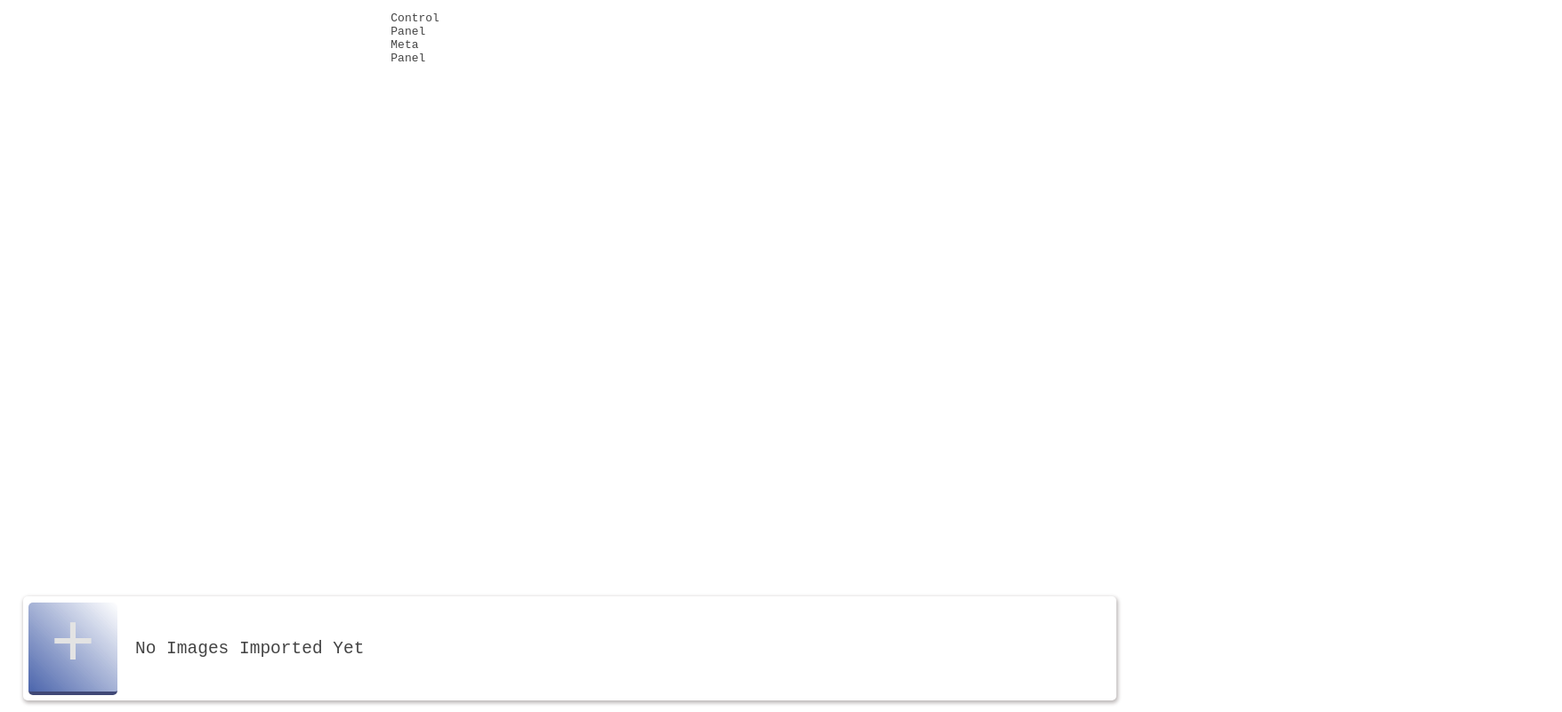
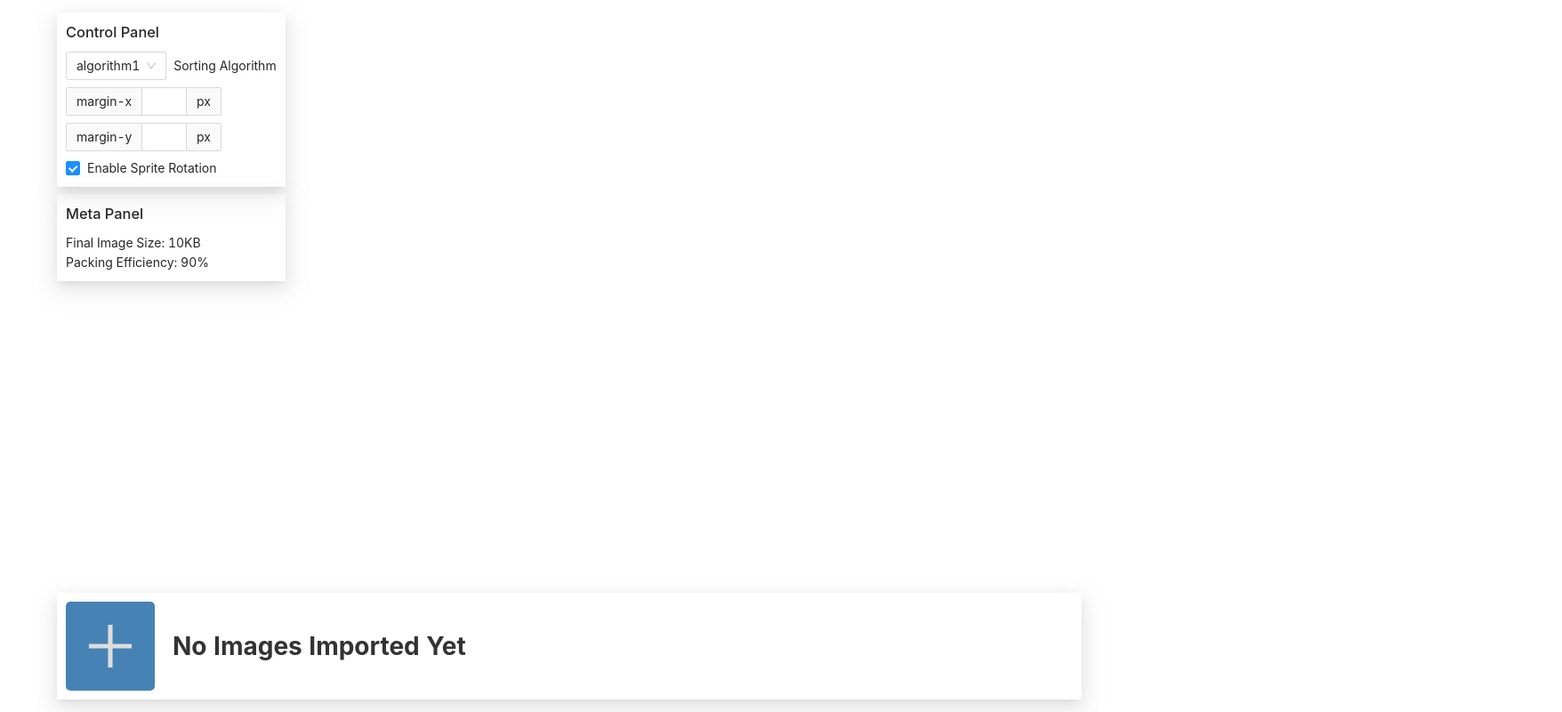
Before and after one commit to cosmicsplendor/texture-atlas-generator-gui, a React app: page / in a window 1280 px wide. Shown: the whole page at 89% size, 1756 px wide, since content can reach past the window. Built offline with nearby package versions, Linux system fonts and the light colour scheme.

Commit message:
Layout meta and control panels

```diff
--- a/package.json
+++ b/package.json
@@ -24,6 +24,8 @@
     "webpack-dev-server": "^3.11.1"
   },
   "dependencies": {
+    "@ant-design/icons": "^4.4.0",
+    "antd": "^4.10.3",
     "react": "^17.0.1",
     "react-dom": "^17.0.1",
     "uuid": "^8.3.2"
--- a/src/components/App.js
+++ b/src/components/App.js
@@ -1,11 +1,12 @@
 import Canvas from "./Canvas"
 import SidePanel from "./SidePanel"
 import ImportPanel from "./ImportPanel"
+import styles from "./style.css"
 
 const  App = () => {
     return (
         <div id="app">
-            <div className="upper-section">
+            <div className={styles.upperSection}>
                 <SidePanel />
                 <Canvas />
             </div>
--- a/src/components/ImportPanel/ImportBtn.js
+++ b/src/components/ImportPanel/ImportBtn.js
@@ -1,4 +1,5 @@
 import { useCallback, useContext } from "react"
+import { PlusOutlined } from "@ant-design/icons"
 
 import AppContext from "../../AppContext"
 import styles from "./style.css"
@@ -27,7 +28,7 @@ export default () => {
         <input id="import-field" type="file" style={{ display: "none" }} onChange={onNewFiles} multiple></input>
         <label htmlFor="import-field">
             <div className={styles.importBtn}>
-                    +
+                    <PlusOutlined/>
             </div>
         </label>
        </>
--- a/src/components/ImportPanel/ImportedItemsList/ImportedItem.js
+++ b/src/components/ImportPanel/ImportedItemsList/ImportedItem.js
@@ -7,12 +7,13 @@ export default ({ src, id }) => {
     const { importAxns } = useContext(AppContext)
     const removeImportedItem = useCallback(() => {
         importAxns.remove({ id })
-        console.log("This was called")
     }, [])
     return (
         <div className={styles.importedItem}>
             <img src={src} className={styles.importedImg}/>
-            <div className={styles.rmImportBtn} onClick={removeImportedItem}>&times;</div>
+            <div className={styles.rmImportBtn} onClick={removeImportedItem}>
+                <span>&times;</span>
+            </div>
         </div>
     )
 }
--- a/src/components/ImportPanel/ImportedItemsList/index.js
+++ b/src/components/ImportPanel/ImportedItemsList/index.js
@@ -11,7 +11,7 @@ export default () => {
         <>
             {
                 imports.length ?
-                imports.map(item => <ImportedItem key={item.id} {...item}/>) :
+                <div className={styles.importsContainer}> {imports.map(item => <ImportedItem key={item.id} {...item}/>)} </div> :
                 <div className={styles.noImportsMsg}> No Images Imported Yet </div>
             }
         </>
--- a/src/components/ImportPanel/index.js
+++ b/src/components/ImportPanel/index.js
@@ -1,12 +1,13 @@
 import ImportedItems from "./ImportedItemsList"
 import ImportBtn from "./ImportBtn"
+import Panel from "../UIPrimitives/Panel"
 import styles from "./style.css"
 
 export default () => {
     return (
-        <div className={styles.importPanel}>
+        <Panel className={styles.importPanel}>
             <ImportBtn />
             <ImportedItems />
-        </div>
+        </Panel>
     )
 }
--- a/src/components/ImportPanel/style.css
+++ b/src/components/ImportPanel/style.css
@@ -1,12 +1,21 @@
 .importPanel {
     display: flex;
     align-items: center;
-    padding: 0.5em;
-    box-shadow: 1px 2px 4px 1px #bdb8b8;
-    border-radius: 5px;
     display: flex;
-    width: 95%;
+    box-sizing: border-box;
+    width: 90%;
     margin: 1em 0;
+}
+
+.importsContainer {
+    display: flex;
+    overflow-x: scroll;
+    overflow-y: hidden;
+    flex-grow: 1;
+}
+
+.importsContainer::-webkit-scrollbar {
+    display: none;
 }
 
 .importPanelItem {
@@ -25,8 +34,8 @@
     width: 1em;
     height: 1em;
     position: absolute;
-    top: 2px;
-    right: 2px;
+    top: 5px;
+    right: 5px;
     padding: 2px;
     display: flex;
     justify-content: center;
@@ -52,10 +61,9 @@
 
 .importBtn {
     composes: importPanelItem;
-    background: linear-gradient(45deg, rgb(30, 62, 151), transparent);
-    border-bottom: 4px outset rgb(35, 55, 168);
-    font-size: 85px;
-    opacity: 0.8;
+    background: steelblue;
+    font-size: 60px;
+    opacity: 1;
     margin-right: 20px;
     display: flex;
     justify-content: center;
@@ -66,10 +74,11 @@
 }
 
 .importBtn:hover, .importBtn:focus, .importBtn:active {
-    opacity: 1;
-    font-size: 95px;
+    opacity: 0.8;
 }
 
 .noImportsMsg {
-    font-size: 1.5em;
+    font-size: 2em;
+    font-weight: 700;
+    color: #333;
 }
--- a/src/components/SidePanel/ControlPanel.js
+++ b/src/components/SidePanel/ControlPanel.js
@@ -1,7 +1,48 @@
+import { Select, Checkbox, Input, Space } from "antd"
+
+import Panel from "../UIPrimitives/Panel"
+import styles from "./style.css"
+
+const { Option } = Select
+
+const algorithms = [
+    "algorithm1",
+    "algorithm2",
+    "algorithm3"
+]
+
 export default () => {
     return (
-        <div>
-            Control Panel
-        </div>
+        <Panel>
+            <h3>
+                Control Panel
+            </h3>
+           <Space direction="vertical">
+                <div>
+                    <Space>
+                        <Select defaultValue={algorithms[0]} placeholder="sorting algorithm">
+                            {algorithms.map((a, i)=> <Option key={i} value={a}>{a}</Option>)}
+                        </Select>
+                        <div>Sorting Algorithm</div>
+                    </Space>
+                </div>
+                <div>
+                    <Space>
+                        <Input className={styles.input} addonBefore="margin-x" addonAfter="px" rows={3}/>
+                    </Space>
+                </div>
+                <div>
+                    <Space>
+                        <Input className={styles.input} addonBefore="margin-y" addonAfter="px"/>
+                    </Space>
+                </div>
+                <div>
+                    <Space>
+                        <Checkbox defaultChecked />
+                        <span>Enable Sprite Rotation</span>
+                    </Space>
+                </div>
+           </Space>
+        </Panel>
     )
 }
--- a/src/components/SidePanel/MetaPanel.js
+++ b/src/components/SidePanel/MetaPanel.js
@@ -1,7 +1,17 @@
+import Panel from "../UIPrimitives/Panel"
+
 export default () => {
     return (
-        <div>
-            Meta Panel
-        </div>
+        <Panel>
+            <h3>
+                Meta Panel
+            </h3>
+            <div>
+                Final Image Size: 10KB
+            </div>
+            <div>
+                Packing Efficiency: 90%
+            </div>
+        </Panel>
     )
 }
--- a/src/components/SidePanel/index.js
+++ b/src/components/SidePanel/index.js
@@ -1,11 +1,16 @@
+import { Space } from "antd"
+
 import ControlPanel from "./ControlPanel"
 import MetaPanel from "./MetaPanel"
+
 
 export default () => {
     return (
         <div>
+           <Space direction="vertical">
             <ControlPanel />
             <MetaPanel />
+           </Space>
         </div>
     )
 }
--- /dev/null
+++ b/src/components/SidePanel/style.css
@@ -0,0 +1,3 @@
+.input {
+    max-width: 175px;
+}
--- /dev/null
+++ b/src/components/UIPrimitives/Panel.js
@@ -0,0 +1,8 @@
+import styles from "./style.css"
+
+export default ({ children, className, ...props }) => {
+    const aggClassName = `${styles.panel} ${className || ""}`
+    return <div className={aggClassName} {...props}>
+        {children}
+    </div>
+}
--- /dev/null
+++ b/src/components/UIPrimitives/style.css
@@ -0,0 +1,4 @@
+.panel {
+    padding: 10px;
+    box-shadow: 0 3px 6px -4px rgb(0 0 0 / 12%), 0 6px 16px 0 rgb(0 0 0 / 8%), 0 9px 28px 8px rgb(0 0 0 / 5%)
+}
--- /dev/null
+++ b/src/components/style.css
@@ -0,0 +1,6 @@
+.upperSection {
+    width: 90%;
+    display: flex;
+    justify-content: space-between;
+    margin: 1em 0;
+}
--- a/src/index.js
+++ b/src/index.js
@@ -3,6 +3,7 @@ import reactDOM from "react-dom"
 import App from "./components/App"
 import AppContext from "./AppContext"
 import useImport from "./hooks/useImports"
+import "./style.css"
 
 const AppContainer = () => {
     const { imports, importAxns } = useImport()
--- /dev/null
+++ b/src/style.css
@@ -0,0 +1 @@
+@import "antd/dist/antd.css"
--- a/webpack.config.js
+++ b/webpack.config.js
@@ -11,16 +11,17 @@ module.exports = {
     module: {
         rules: [
             {
-                test: /\.(png|jpe?g|mp3)$/,
+                test: /\.(png|jpe?g|mp3|svg)$/,
                 use: {
                     loader: "file-loader",
                     options: {
-                        outputPath: "images"
+                        outputPath: "assets"
                     }
                 }
             },
             {
                 test: /\.css$/,
+                exclude: "/node_modules",
                 use: [
                     "style-loader",
                     {
```
Also changed, not shown: dist/app.css, dist/index.html, 1 other file.
